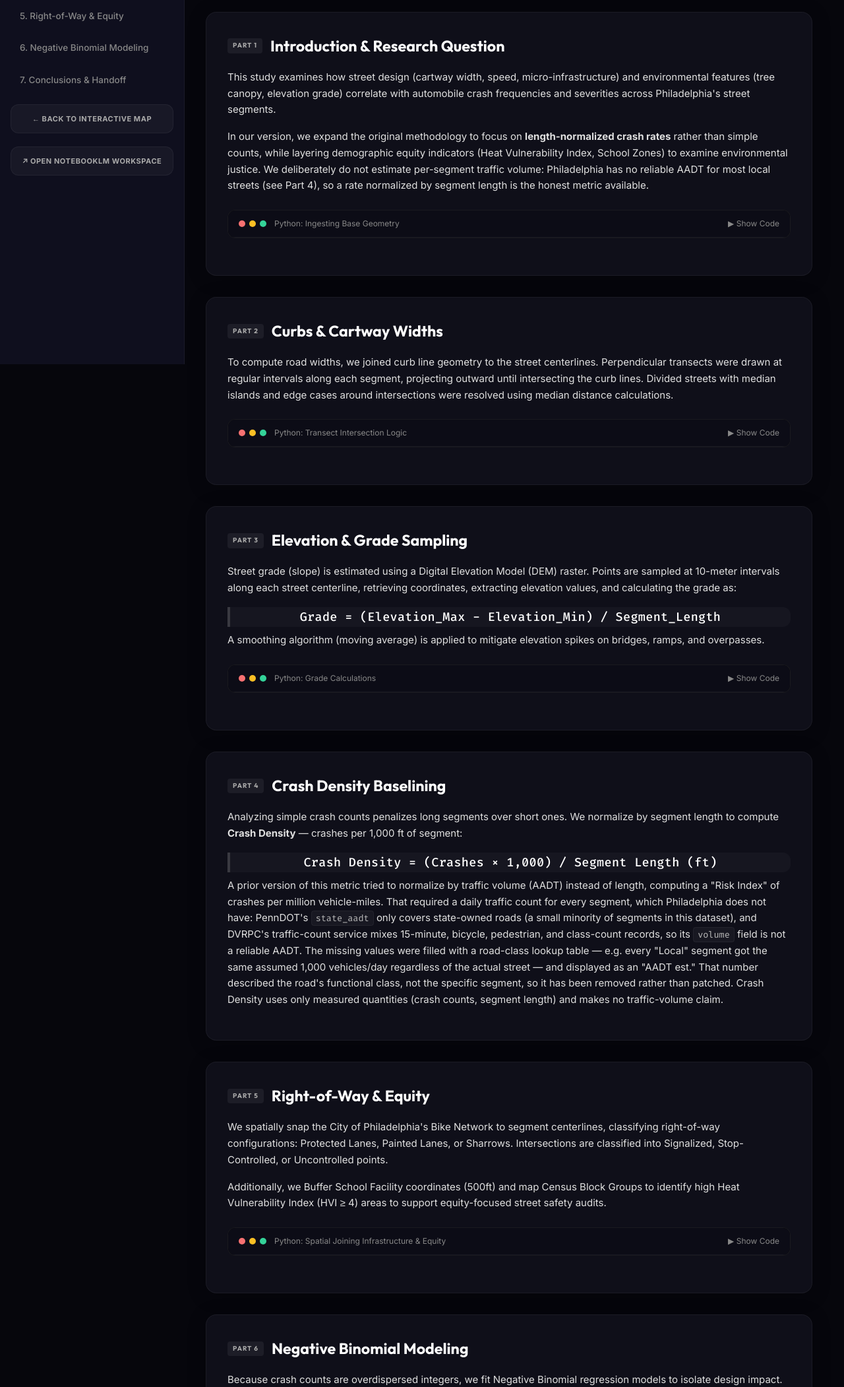
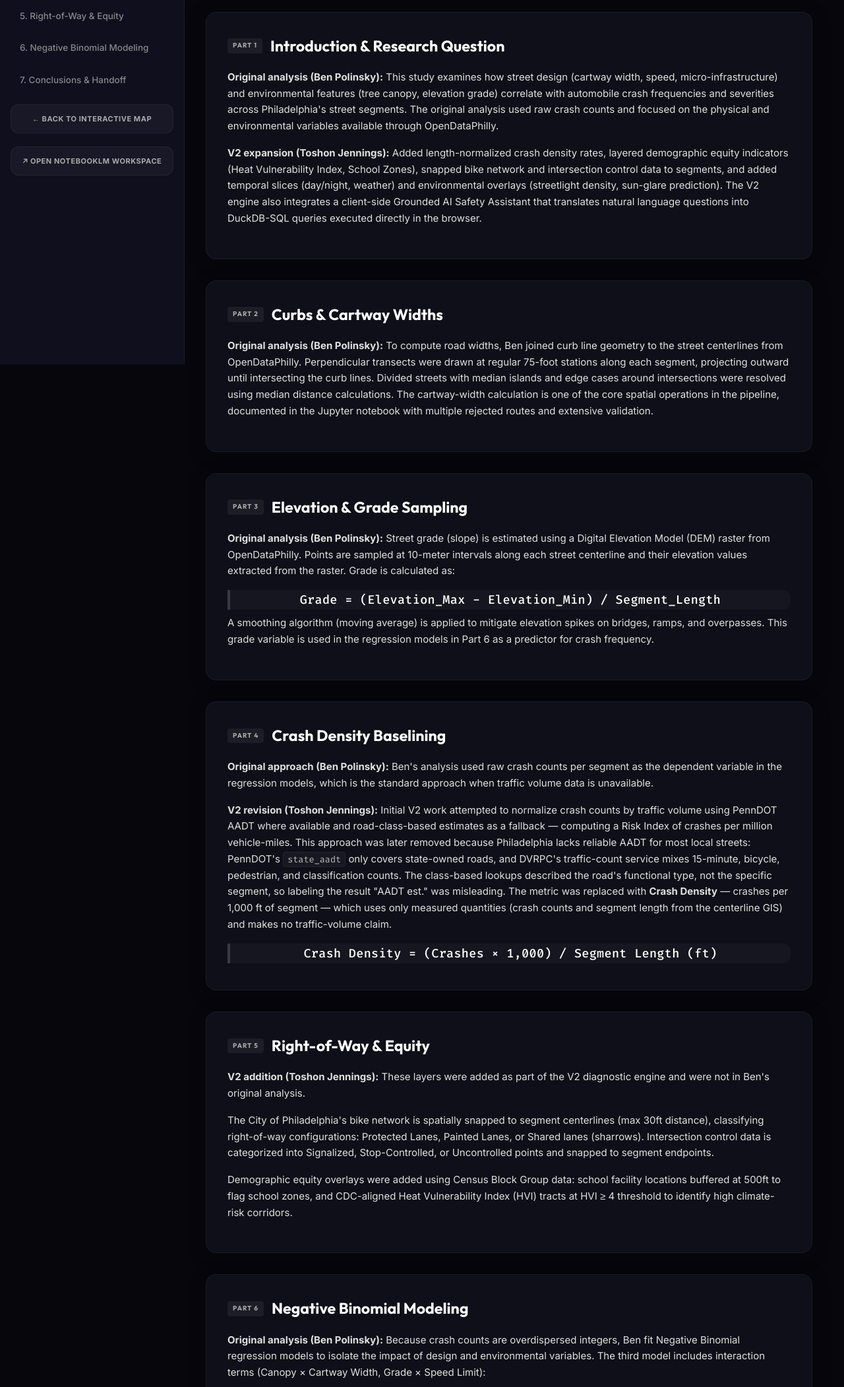
Before and after one commit to toshon-jennings/PHLCRSH-V2, a website built with Vite: page app/notebook.html in a window 1280 px wide. Shown: the part 248-2350 px from the top of the page at 66% size. Built offline with nearby package versions, Linux system fonts and the light colour scheme.

Commit message:
docs: rewrite notebook attribution to clearly separate Ben Polinsky's original analysis from V2 additions
- Every section now marked as either 'Original analysis (Ben Polinsky)'
  or 'V2 addition/revision (Toshon Jennings)'
- Part 4: explicitly states the AADT-based Risk Index was V2 work
  (introduced by Toshon and later replaced), not Ben's
- Fixed toschon-jennings typo → toshon-jennings in notebook.html
  and about.md
- Removed placeholder code cell stubs that were never real code

```diff
--- a/app/notebook.html
+++ b/app/notebook.html
@@ -473,7 +473,7 @@
             Original project by <a href="https://github.com/ben-polinsky" target="_blank">Ben Polinsky</a>
           </div>
           <div class="credits-pill">
-            V2 Diagnostic Engine by <a href="https://github.com/toschon-jennings" target="_blank">Toshon Jennings</a> & <a href="https://deepmind.google" target="_blank">Antigravity (Google DeepMind)</a>
+            V2 Diagnostic Engine by <a href="https://github.com/toshon-jennings" target="_blank">Toshon Jennings</a> & <a href="https://deepmind.google" target="_blank">Antigravity (Google DeepMind)</a>
           </div>
         </div>
       </header>
@@ -484,35 +484,11 @@
           Introduction & Research Question
         </h2>
         <p>
-          This study examines how street design (cartway width, speed, micro-infrastructure) and environmental features (tree canopy, elevation grade) correlate with automobile crash frequencies and severities across Philadelphia's street segments.
+          <strong>Original analysis (Ben Polinsky):</strong> This study examines how street design (cartway width, speed, micro-infrastructure) and environmental features (tree canopy, elevation grade) correlate with automobile crash frequencies and severities across Philadelphia's street segments. The original analysis used raw crash counts and focused on the physical and environmental variables available through OpenDataPhilly.
         </p>
         <p>
-          In our version, we expand the original methodology to focus on <strong>length-normalized crash rates</strong> rather than simple counts, while layering demographic equity indicators (Heat Vulnerability Index, School Zones) to examine environmental justice. We deliberately do not estimate per-segment traffic volume: Philadelphia has no reliable AADT for most local streets (see Part 4), so a rate normalized by segment length is the honest metric available.
+          <strong>V2 expansion (Toshon Jennings):</strong> Added length-normalized crash density rates, layered demographic equity indicators (Heat Vulnerability Index, School Zones), snapped bike network and intersection control data to segments, and added temporal slices (day/night, weather) and environmental overlays (streetlight density, sun-glare prediction). The V2 engine also integrates a client-side Grounded AI Safety Assistant that translates natural language questions into DuckDB-SQL queries executed directly in the browser.
         </p>
-
-        <div class="code-cell">
-          <div class="code-header" onclick="toggleCode(this)">
-            <div class="code-title-container">
-              <div class="mac-buttons">
-                <span class="mac-dot red"></span>
-                <span class="mac-dot yellow"></span>
-                <span class="mac-dot green"></span>
-              </div>
-              <span>Python: Ingesting Base Geometry</span>
-            </div>
-            <span>▶ Show Code</span>
-          </div>
-          <div class="code-body">
-            <pre>import geopandas as gpd
-import pandas as pd
-import numpy as np
-
-# Load centerlines
-cl = gpd.read_file("raw-data/street_centerlines.geojson")
-cl = cl.to_crs(2272)  # Project to PA South state plane
-print(f"Loaded {len(cl)} centerline segments.")</pre>
-          </div>
-        </div>
       </section>
 
       <section id="curb-width" class="section-card">
@@ -521,32 +497,8 @@ print(f"Loaded {len(cl)} centerline segments.")</pre>
           Curbs & Cartway Widths
         </h2>
         <p>
-          To compute road widths, we joined curb line geometry to the street centerlines. Perpendicular transects were drawn at regular intervals along each segment, projecting outward until intersecting the curb lines. Divided streets with median islands and edge cases around intersections were resolved using median distance calculations.
+          <strong>Original analysis (Ben Polinsky):</strong> To compute road widths, Ben joined curb line geometry to the street centerlines from OpenDataPhilly. Perpendicular transects were drawn at regular 75-foot stations along each segment, projecting outward until intersecting the curb lines. Divided streets with median islands and edge cases around intersections were resolved using median distance calculations. The cartway-width calculation is one of the core spatial operations in the pipeline, documented in the Jupyter notebook with multiple rejected routes and extensive validation.
         </p>
-
-        <div class="code-cell">
-          <div class="code-header" onclick="toggleCode(this)">
-            <div class="code-title-container">
-              <div class="mac-buttons">
-                <span class="mac-dot red"></span>
-                <span class="mac-dot yellow"></span>
-                <span class="mac-dot green"></span>
-              </div>
-              <span>Python: Transect Intersection Logic</span>
-            </div>
-            <span>▶ Show Code</span>
-          </div>
-          <div class="code-body">
-            <pre>from shapely.geometry import LineString
-
-def compute_segment_width(segment, curbs):
-    # Generates a perpendicular transect at the segment midpoint
-    midpoint = segment.interpolate(0.5, normalized=True)
-    # Project orthogonal coordinates left/right
-    # Find nearest intersections and calculate width
-    pass</pre>
-          </div>
-        </div>
       </section>
 
       <section id="grade-sampling" class="section-card">
@@ -555,36 +507,14 @@ def compute_segment_width(segment, curbs):
           Elevation & Grade Sampling
         </h2>
         <p>
-          Street grade (slope) is estimated using a Digital Elevation Model (DEM) raster. Points are sampled at 10-meter intervals along each street centerline, retrieving coordinates, extracting elevation values, and calculating the grade as:
+          <strong>Original analysis (Ben Polinsky):</strong> Street grade (slope) is estimated using a Digital Elevation Model (DEM) raster from OpenDataPhilly. Points are sampled at 10-meter intervals along each street centerline and their elevation values extracted from the raster. Grade is calculated as:
         </p>
         <div class="formula-block">
           <div class="formula">Grade = (Elevation_Max - Elevation_Min) / Segment_Length</div>
         </div>
         <p>
-          A smoothing algorithm (moving average) is applied to mitigate elevation spikes on bridges, ramps, and overpasses.
+          A smoothing algorithm (moving average) is applied to mitigate elevation spikes on bridges, ramps, and overpasses. This grade variable is used in the regression models in Part 6 as a predictor for crash frequency.
         </p>
-
-        <div class="code-cell">
-          <div class="code-header" onclick="toggleCode(this)">
-            <div class="code-title-container">
-              <div class="mac-buttons">
-                <span class="mac-dot red"></span>
-                <span class="mac-dot yellow"></span>
-                <span class="mac-dot green"></span>
-              </div>
-              <span>Python: Grade Calculations</span>
-            </div>
-            <span>▶ Show Code</span>
-          </div>
-          <div class="code-body">
-            <pre>import rasterio
-
-def calculate_grade(segment, dem_raster):
-    # Sample elevation values along the line geometry
-    # Return smoothed slope percentage
-    pass</pre>
-          </div>
-        </div>
       </section>
 
       <section id="exposure" class="section-card">
@@ -593,14 +523,14 @@ def calculate_grade(segment, dem_raster):
           Crash Density Baselining
         </h2>
         <p>
-          Analyzing simple crash counts penalizes long segments over short ones. We normalize by segment length to compute <strong>Crash Density</strong> — crashes per 1,000 ft of segment:
+          <strong>Original approach (Ben Polinsky):</strong> Ben's analysis used raw crash counts per segment as the dependent variable in the regression models, which is the standard approach when traffic volume data is unavailable.
+        </p>
+        <p>
+          <strong>V2 revision (Toshon Jennings):</strong> Initial V2 work attempted to normalize crash counts by traffic volume using PennDOT AADT where available and road-class-based estimates as a fallback — computing a Risk Index of crashes per million vehicle-miles. This approach was later removed because Philadelphia lacks reliable AADT for most local streets: PennDOT's <code>state_aadt</code> only covers state-owned roads, and DVRPC's traffic-count service mixes 15-minute, bicycle, pedestrian, and classification counts. The class-based lookups described the road's functional type, not the specific segment, so labeling the result "AADT est." was misleading. The metric was replaced with <strong>Crash Density</strong> — crashes per 1,000 ft of segment — which uses only measured quantities (crash counts and segment length from the centerline GIS) and makes no traffic-volume claim.
         </p>
         <div class="formula-block">
-          <div class="formula">Crash Density = (Crashes × 1,000) / Segment Length (ft)</div>
+          <div class="formula">Crash Density = (Crashes &times; 1,000) / Segment Length (ft)</div>
         </div>
-        <p>
-          A prior version of this metric tried to normalize by traffic volume (AADT) instead of length, computing a "Risk Index" of crashes per million vehicle-miles. That required a daily traffic count for every segment, which Philadelphia does not have: PennDOT's <code>state_aadt</code> only covers state-owned roads (a small minority of segments in this dataset), and DVRPC's traffic-count service mixes 15-minute, bicycle, pedestrian, and class-count records, so its <code>volume</code> field is not a reliable AADT. The missing values were filled with a road-class lookup table — e.g. every "Local" segment got the same assumed 1,000 vehicles/day regardless of the actual street — and displayed as an "AADT est." That number described the road's functional class, not the specific segment, so it has been removed rather than patched. Crash Density uses only measured quantities (crash counts, segment length) and makes no traffic-volume claim.
-        </p>
       </section>
 
       <section id="infra-equity" class="section-card">
@@ -609,31 +539,14 @@ def calculate_grade(segment, dem_raster):
           Right-of-Way & Equity
         </h2>
         <p>
-          We spatially snap the City of Philadelphia's Bike Network to segment centerlines, classifying right-of-way configurations: Protected Lanes, Painted Lanes, or Sharrows. Intersections are classified into Signalized, Stop-Controlled, or Uncontrolled points.
+          <strong>V2 addition (Toshon Jennings):</strong> These layers were added as part of the V2 diagnostic engine and were not in Ben's original analysis.
         </p>
         <p>
-          Additionally, we Buffer School Facility coordinates (500ft) and map Census Block Groups to identify high Heat Vulnerability Index (HVI &ge; 4) areas to support equity-focused street safety audits.
+          The City of Philadelphia's bike network is spatially snapped to segment centerlines (max 30ft distance), classifying right-of-way configurations: Protected Lanes, Painted Lanes, or Shared lanes (sharrows). Intersection control data is categorized into Signalized, Stop-Controlled, or Uncontrolled points and snapped to segment endpoints.
         </p>
-
-        <div class="code-cell">
-          <div class="code-header" onclick="toggleCode(this)">
-            <div class="code-title-container">
-              <div class="mac-buttons">
-                <span class="mac-dot red"></span>
-                <span class="mac-dot yellow"></span>
-                <span class="mac-dot green"></span>
-              </div>
-              <span>Python: Spatial Joining Infrastructure & Equity</span>
-            </div>
-            <span>▶ Show Code</span>
-          </div>
-          <div class="code-body">
-            <pre># Spatial join bike networks to centerlines
-snapped_bike = gpd.sjoin_nearest(cl, bike_network, max_distance=30)
-# Group and join equity census tracts
-snapped_hvi = gpd.sjoin(cl, hvi_tracts, how="left", predicate="intersects")</pre>
-          </div>
-        </div>
+        <p>
+          Demographic equity overlays were added using Census Block Group data: school facility locations buffered at 500ft to flag school zones, and CDC-aligned Heat Vulnerability Index (HVI) tracts at HVI &ge; 4 threshold to identify high climate-risk corridors.
+        </p>
       </section>
 
       <section id="regression" class="section-card">
@@ -642,7 +555,7 @@ snapped_hvi = gpd.sjoin(cl, hvi_tracts, how="left", predicate="intersects")</pre
           Negative Binomial Modeling
         </h2>
         <p>
-          Because crash counts are overdispersed integers, we fit Negative Binomial regression models to isolate design impact. The third model includes interaction terms (Canopy × Cartway Width, Grade × Speed Limit):
+          <strong>Original analysis (Ben Polinsky):</strong> Because crash counts are overdispersed integers, Ben fit Negative Binomial regression models to isolate the impact of design and environmental variables. The third model includes interaction terms (Canopy &times; Cartway Width, Grade &times; Speed Limit):
         </p>
         <div class="table-container">
           <table>
@@ -685,14 +598,14 @@ snapped_hvi = gpd.sjoin(cl, hvi_tracts, how="left", predicate="intersects")</pre
                 <td>Slope reduces frequency at low speeds</td>
               </tr>
               <tr>
-                <td><strong>Canopy × Cartway Width</strong></td>
+                <td><strong>Canopy &times; Cartway Width</strong></td>
                 <td>0.0112</td>
                 <td>3.62</td>
                 <td>&lt; 0.001</td>
                 <td>Canopy's protective effect weakens on wide roads</td>
               </tr>
               <tr>
-                <td><strong>Grade × Speed Limit</strong></td>
+                <td><strong>Grade &times; Speed Limit</strong></td>
                 <td>0.0035</td>
                 <td>2.95</td>
                 <td>0.003</td>
@@ -709,13 +622,13 @@ snapped_hvi = gpd.sjoin(cl, hvi_tracts, how="left", predicate="intersects")</pre
           Conclusions & Handoff
         </h2>
         <p>
-          The findings show that street design changes are correlated with safety outcomes. Narrower streets combined with robust tree canopy correlate with the lowest overall risk profiles.
+          <strong>Original findings (Ben Polinsky):</strong> The regression results show that street design changes are correlated with safety outcomes. Narrower streets combined with robust tree canopy correlate with the lowest overall risk profiles. These findings were compiled into the GeoParquet data files used by the browser application.
         </p>
         <p>
-          This analysis was compiled into clean GeoParquet files (<code>philly_segments.parquet</code>) and handed off to the browser application. Using <strong>DuckDB-WASM</strong> and <strong>MapLibre GL</strong>, we render these analytical findings in real-time, letting users click any street segment in Philadelphia to inspect its local variables and see live DuckDB queries execute directly in their browser console.
+          <strong>V2 deployment (Toshon Jennings):</strong> This analysis was handed off to a client-side browser application using <strong>DuckDB-WASM</strong> and <strong>MapLibre GL</strong>, rendering the analytical findings in real-time. Users can click any street segment in Philadelphia to inspect its local variables, filter by crash severity or environmental conditions, and use the Grounded AI Safety Assistant to ask natural-language questions about the data.
         </p>
         <p style="border-top: 1px solid rgba(255, 255, 255, 0.05); padding-top: var(--space-16); font-size: 13px; color: var(--color-muted); margin-top: var(--space-24);">
-          <strong>Application Version Credits</strong>: Original application and notebook analysis built by <a href="https://github.com/ben-polinsky" target="_blank" style="color: #cccccc; text-decoration: none;">Ben Polinsky</a>. The V2 spatial diagnostic engine expansion (Phases 1–4 crash density rates, snapped bike network, streetlight pole counts, day/night weather conditions, HVI/school tract overlays, and visible bounding box leaderboard) was developed collaboratively by <a href="https://github.com/toschon-jennings" target="_blank" style="color: #cccccc; text-decoration: none;">Toshon Jennings</a> and Google DeepMind's <a href="https://deepmind.google" target="_blank" style="color: #cccccc; text-decoration: none;">Antigravity</a>.
+          <strong>Application Version Credits</strong>: Original application and notebook analysis built by <a href="https://github.com/ben-polinsky" target="_blank" style="color: #cccccc; text-decoration: none;">Ben Polinsky</a>. The V2 spatial diagnostic engine expansion (Parts 4, 5 — crash density rates, snapped bike network and intersection controls, streetlight pole counts, day/night weather conditions, HVI/school tract overlays, visible bounding box leaderboard, and Grounded AI Safety Assistant) was developed by <a href="https://github.com/toshon-jennings" target="_blank" style="color: #cccccc; text-decoration: none;">Toshon Jennings</a> in collaboration with Google DeepMind's <a href="https://deepmind.google" target="_blank" style="color: #cccccc; text-decoration: none;">Antigravity</a>.
         </p>
       </section>
     </main>
```
Also changed, not shown: app/about.md (+1 -1 lines).
